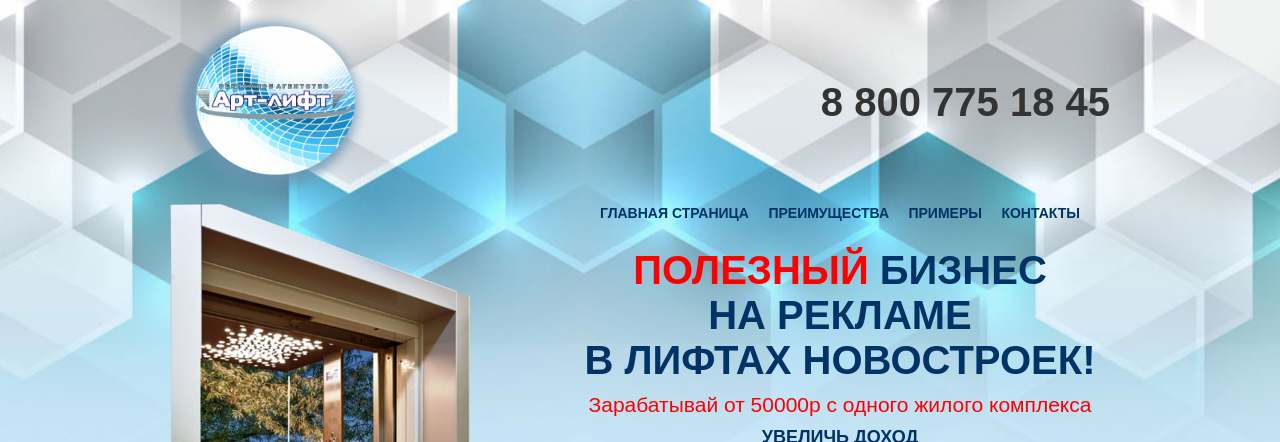
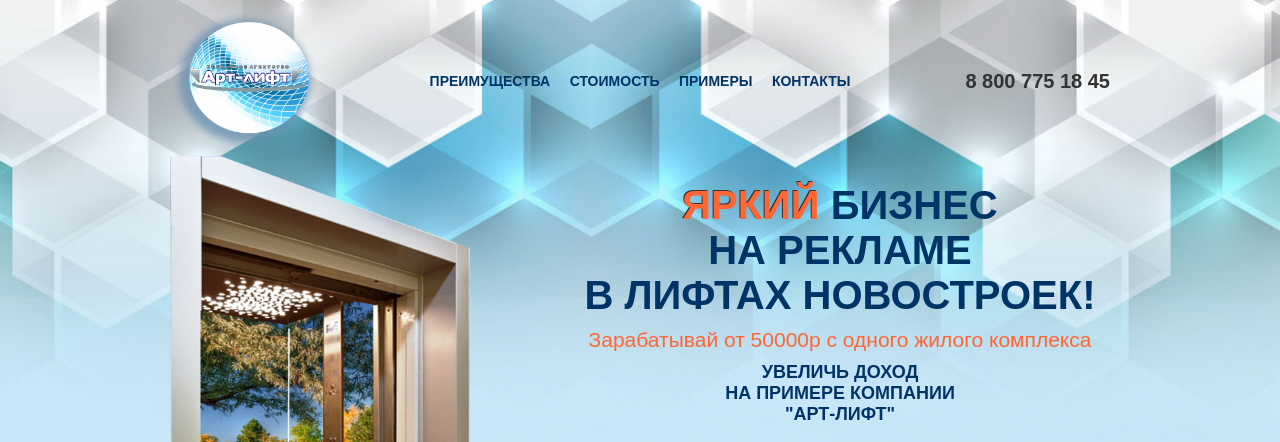
Before and after one commit to od-5/elite, a Django app: page /franchise/ in a window 1280 px wide. Shown: the top 442 px of the page. Run offline with Django 3.2, Linux system fonts and the light colour scheme; data that the repository does not hold is empty; some libraries are stand-ins or nearby versions.

Commit message:
fix styles

```diff
--- a/apps/franchise/templates/franchise/index.html
+++ b/apps/franchise/templates/franchise/index.html
@@ -18,10 +18,10 @@
   <script src="{% static 'js/notify-combined.min.js' %}"></script>
   <script src="{% static 'js/jquery.viewportchecker.js' %}"></script>
   <script src="{% static 'js/scrollup.js' %}"></script>
-  <script src="{% static 'js/common.js' %}?v=3"></script>
+  <script src="{% static 'js/common.js' %}?v=5"></script>
 {#  {{ SETUP.top_js|safe|default:'' }}#}
   <link rel="stylesheet" type="text/css" href="//fonts.googleapis.com/css?family=Ubuntu+Condensed" />
-  <link href="{% static 'css/franchise.css' %}?v=3" rel="stylesheet">
+  <link href="{% static 'css/franchise.css' %}?v=4" rel="stylesheet">
 {% block top_js %}
 {% endblock %}
 </head>
@@ -31,32 +31,33 @@
     <a name="top"></a>
     <div class="header-top">
       <div class="container_12">
-        <div class="grid_5">
+        <div class="grid_3">
           <a href="{% url 'home' %}" title="" class="header-logotype">
             <img src="{% static 'img/franchise/logotype.png' %}" alt="Логотип">
           </a>
         </div>
-        <div class="grid_7 text-right">
-          <div class="header-phone">
-            {{ setup.phone|default:'8 800 775 18 45' }}
+        <div class="grid_6 text-center">
+
+          <div class="header-nav">
+            <ul>
+              <li><a href="#js-ticket-franchise">Преимущества</a></li>
+              <li><a href="#js-franchise-three">Стоимость</a></li>
+              <li><a href="#js-franchise-clients">Примеры</a></li>
+              <li><a href="#js-ticket-franchise">Контакты</a></li>
+            </ul>
           </div>
+        </div>
+        <div class="grid_3">
+          <div class="header-phone text-right">{{ setup.phone|default:'8 800 775 18 45' }}</div>
         </div>
         <div class="clearfix"></div>
         <div class="grid_5">
           <img src="{% static 'img/franchise/lift.png' %}" alt="" class="header-lift">
         </div>
         <div class="grid_7">
-          <div class="header-nav">
-            <ul class="text-center">
-              <li><a href="{% url 'home' %}">Главная страница</a></li>
-              <li><a href="#js-ticket-franchise">Преимущества</a></li>
-              <li><a href="#js-ticket-clients">Примеры</a></li>
-              <li><a href="#js-ticket-franchise">Контакты</a></li>
-            </ul>
-          </div>
           <div class="header__title-block">
             <h1 class="header__title text-center">
-                <span class="red">Полезный</span> бизнес<br> на рекламе <br> в лифтах новостроек!
+                <span class="red">Яркий</span> бизнес<br> на рекламе <br> в лифтах новостроек!
             </h1>
             <p class="header__desc text-center">
               Зарабатывай от 50000р с одного жилого комплекса
@@ -65,7 +66,7 @@
               Увеличь доход<br> на примере компании <br> "АРТ-ЛИФТ"
             </p>
             <div class="header-video">
-              <iframe width="500" height="300" src="https://www.youtube.com/embed/11GRVbBYsK4" frameborder="0" allow="autoplay; encrypted-media" allowfullscreen></iframe>
+              <iframe width="400" height="200" src="https://www.youtube.com/embed/11GRVbBYsK4" frameborder="0" allow="autoplay; encrypted-media" allowfullscreen></iframe>
             </div>
             <div class="text-center">
               <a href="#bp-modal-download" class="js-modal-bp-download-btn bp__button animate">
@@ -84,7 +85,7 @@
                 <label for="dohod">Ваш доход</label> <input type="number" name="dohod" value="50000" id="dohod" readonly>
             </div>
             <div class="grid_12 text-right calc-line">
-                <label for="price">Стоимость франшизы</label> <input type="number" name="price" value="50000" id="price" readonly>
+                <label for="price">Стоимость франшизы</label> <input type="number" name="price" value="25000" id="price" readonly>
             </div>
             <div class="grid_6 text-right calc-line">
                 <label for="investition">Первоначальные инвестиции</label> <input type="number" value="0" name="investition" id="investition" readonly>
@@ -195,7 +196,7 @@
     </div>
   </section>
 
-  <section class="franchise-three">
+  <section class="franchise-three" id="js-franchise-three">
     <div class="container_12">
       <div class="grid_12 text-center">
         <h2 class="franchise__title franchise__title_blue franchise-three__title">
@@ -302,7 +303,7 @@
 
   <section class="franchise-five" id="js-franchise-five">
     <div class="container_12">
-      <div class="grid_8">
+      <div class="grid_8 column">
         <h2 class="franchise__title franchise__title_blue franchise-five__title text-center">ПРЕИМУЩЕСТВА</h2>
         <ul class="franchise-five-list">
         {% for item in block6 %}
@@ -312,7 +313,7 @@
         {% endfor %}
         </ul>
       </div>
-      <div class="grid_4">
+      <div class="grid_4 column">
         <address class="franchise-five-address">
           <p class="franchise__title franchise__title_white franchise-five__title">Контакты</p>
           <ul class="franchise-five-address-list">
--- a/static/css/franchise.css
+++ b/static/css/franchise.css
@@ -1679,9 +1679,8 @@
   padding: 10px 0;
 }
 .header-logotype {
-  margin-right: 30px;
   display: inline-block;
-  width: 200px;
+  width: 150px;
 }
 .header-logotype:hover {
   opacity: 0.8;
@@ -1690,12 +1689,11 @@
   width: 100%;
 }
 .header-phone {
-  font-size: 40px;
+  font-size: 20px;
   text-transform: uppercase;
   color: #333;
   font-weight: bold;
-  margin-top: 67px;
-  line-height: 50px;
+  line-height: 142px;
 }
 .header-nav ul {
   list-style: none;
@@ -1703,6 +1701,7 @@
 .header-nav ul li {
   display: inline-block;
   padding-left: 15px;
+  line-height: 142px;
 }
 .header-nav ul li:first-child {
   padding-left: 0;
@@ -1731,17 +1730,22 @@
   margin-bottom: 10px;
 }
 .header__desc {
+  color: #FF6633;
+  text-shadow: -1px -1px 0px #333;
+  text-shadow: none
+  ;
   font-size: 21px;
-  color: red;
   margin: 0;
 }
 .header__desc_title {
   font-size: 18px;
-  margin: 10px 0 40px;
+  margin: 10px 0 20px;
+}
+.header-video {
+  text-align: center;
 }
 .header-video iframe {
   margin-bottom: 35px;
-  width: 100%;
 }
 .bp__button {
   display: inline-block;
@@ -1809,7 +1813,8 @@
   color: #36a7e9;
 }
 .red {
-  color: red;
+  color: #FF6633;
+  text-shadow: -1px -1px 0px #333;
 }
 .franchise__title {
   font-size: 32px;
@@ -1940,6 +1945,7 @@
   background: #cbd4d9;
   position: relative;
   box-shadow: 0 0 50px #000;
+  min-height: 350px;
 }
 .franchise-second-list {
   list-style: none;
--- a/static/css/franchise.less
+++ b/static/css/franchise.less
@@ -16,9 +16,8 @@
   background-size: cover;
   padding: 10px 0;
   &-logotype {
-    margin-right: 30px;
     display: inline-block;
-    width: 200px;
+    width: 150px;
     &:hover {
       opacity: 0.8;
     }
@@ -27,12 +26,11 @@
     }
   }
   &-phone {
-    font-size: 40px;
+    font-size: 20px;
     text-transform: uppercase;
     color: #333;
     font-weight: bold;
-    margin-top: 67px;
-    line-height: 50px;
+    line-height: 142px;
   }
   &-nav {
     ul {
@@ -40,6 +38,7 @@
       li {
         display: inline-block;
         padding-left: 15px;
+        line-height: 142px;
         &:first-child {
           padding-left: 0;
         }
@@ -73,18 +72,21 @@
     margin-bottom: 10px;
   }
   &__desc {
+    .red;
+    text-shadow: none
+  ;
     font-size: 21px;
-    color: red;
+    //color: @.red;
     margin: 0;
     &_title {
       font-size: 18px;
-      margin: 10px 0 40px;
+      margin: 10px 0 20px;
     }
   }
   &-video {
+    text-align: center;
     iframe {
       margin-bottom: 35px;
-      width: 100%;
     }
   }
 }
@@ -144,7 +146,8 @@
   color: #36a7e9;
 }
 .red {
-  color: red;
+  color: #FF6633;
+  text-shadow: -1px -1px 0px #333;
 }
 .franchise {
   &__title {
@@ -283,6 +286,7 @@
       background: #cbd4d9;
       position: relative;
       box-shadow: 0 0 50px #000;
+      min-height: 350px;
     }
     &-list {
       list-style: none;
--- a/static/js/common.js
+++ b/static/js/common.js
@@ -285,15 +285,28 @@
   var calculator = $('.franchise-calc');
   calculator.find('button').click(function(){
     var ammount = 5000;
+    // var lift_add;
     var lift = calculator.find('#lift_count');
     var price = calculator.find('#price');
     var dohod = calculator.find('#dohod');
     var lift_val = lift.val();
-    if (lift_val > 10) {
-      ammount = 2500
-    }
-    price.val(lift.val() * ammount);
-    dohod.val(lift.val() * ammount);
+    // if (lift_val > 10) {
+    //   lift_add = lift_val - 10;
+    //   price.val(50000 + lift_add*2500);
+    // } else {
+    //   price.val(50000);
+    // }
+    dohod.val(lift_val * ammount);
+    price.val((lift_val * ammount)/2);
   });
 
+
+  var max_col_height = 0; // максимальная высота, первоначально 0
+	$('.column').each(function(){ // цикл "для каждой из колонок"
+		if ($(this).height() > max_col_height) { // если высота колонки больше значения максимальной высоты,
+			max_col_height = $(this).height(); // то она сама становится новой максимальной высотой
+		}
+	});
+	$('.column').height(max_col_height);
+
 });
```
Also changed, not shown: apps/franchise/static/franchise/franchise.js (+0 -11 lines), db.sqlite3.
